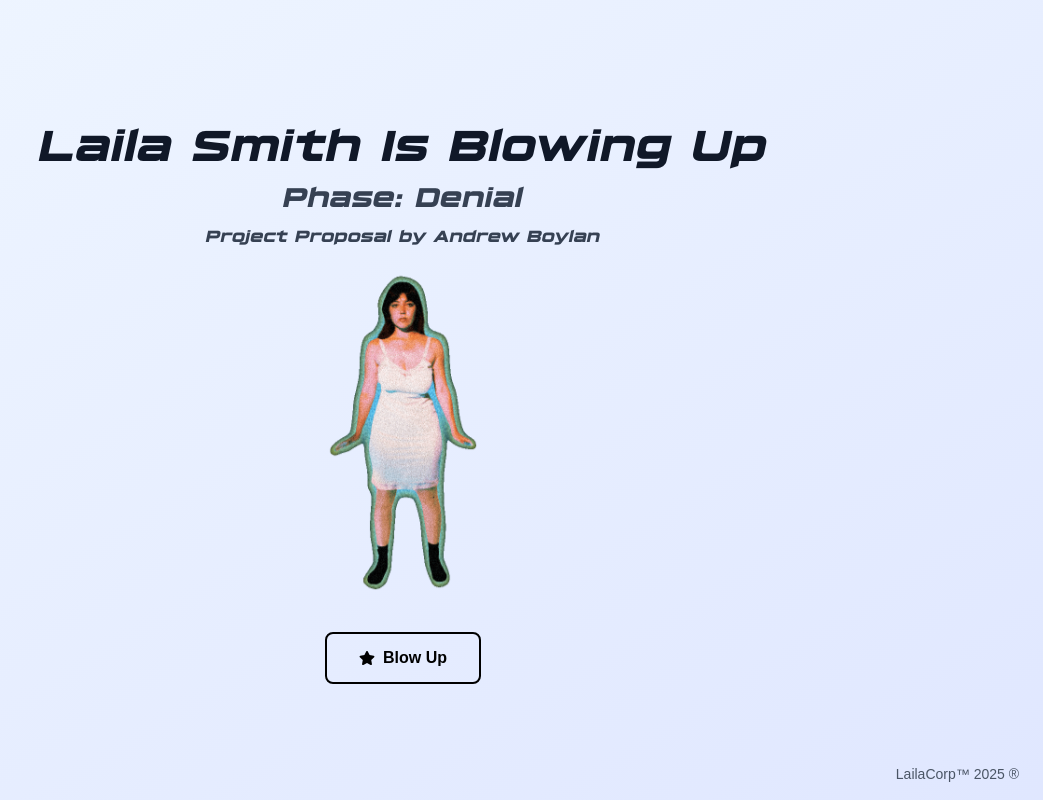
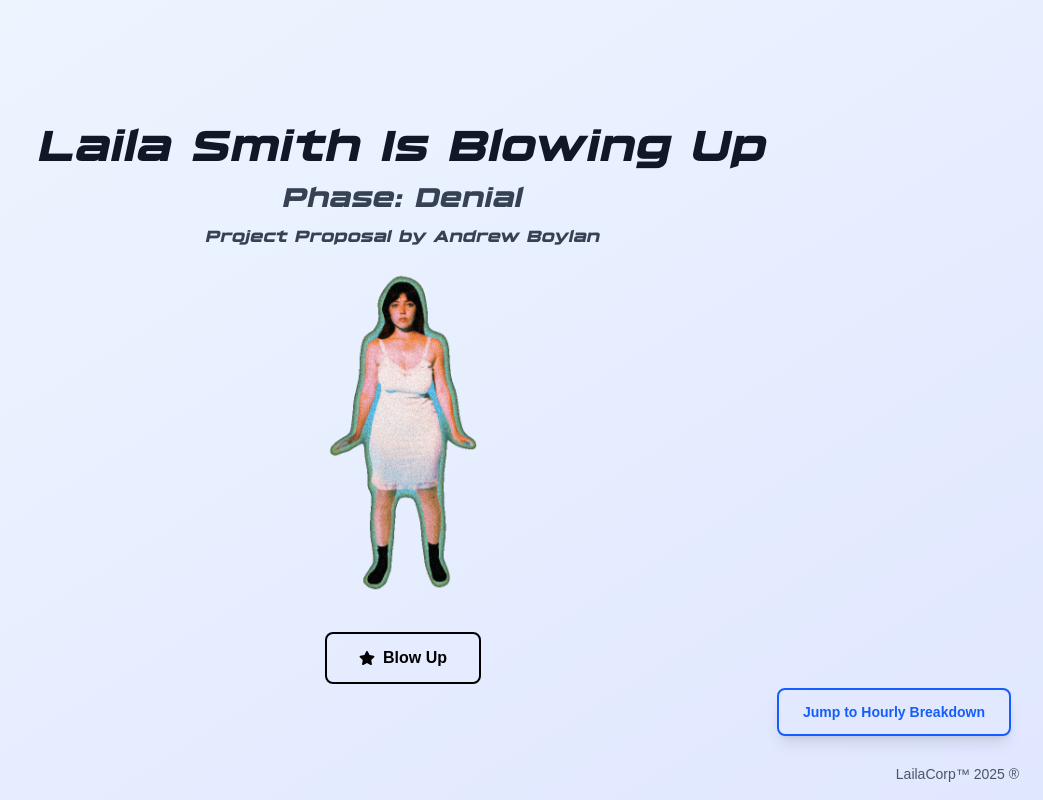
Before and after one commit to eastmountaincode/denial_payphone_proposal_2025_06_01, a Next.js app: page / in a window 1280 px wide. Shown: the top 800 px of the page, without its empty margins (237-1280 px from the left). Built offline with nearby package versions, Linux system fonts and the light colour scheme; no server answers.

Commit message:
add jump to hourly breakdown button

```diff
--- a/src/components/DenialWebsite/LeadSlide.tsx
+++ b/src/components/DenialWebsite/LeadSlide.tsx
@@ -56,8 +56,15 @@ export default function LeadSlide({}: LeadSlideProps) {
     }
   };
 
+  const scrollToHourlyBreakdown = () => {
+    const element = document.getElementById('hourly-breakdown');
+    if (element) {
+      element.scrollIntoView({ behavior: 'smooth' });
+    }
+  };
+
   return (
-    <section className="h-screen w-full flex items-center justify-center bg-gradient-to-br from-blue-50 to-indigo-100">
+    <section className="h-screen w-full flex items-center justify-center bg-gradient-to-br from-blue-50 to-indigo-100 relative">
       <div className="text-center max-w-4xl px-6">
         <h1 className="text-5xl font-bold text-gray-900 mb-3"
             style={{ fontFamily: 'HeavyItalic, Impact, Arial Black, sans-serif' }}>
@@ -97,6 +104,14 @@ export default function LeadSlide({}: LeadSlideProps) {
              </button>
          </div>
       </div>
+
+      {/* Jump to Hourly Breakdown Button */}
+      <button
+        onClick={scrollToHourlyBreakdown}
+        className="absolute bottom-16 right-8 border-2 border-blue-600 hover:bg-blue-600 hover:text-white text-blue-600 font-semibold py-3 px-6 rounded-lg text-sm shadow-lg z-50 cursor-pointer"
+      >
+        Jump to Hourly Breakdown
+      </button>
     </section>
   );
 }
--- a/src/components/HourlyBreakdown.tsx
+++ b/src/components/HourlyBreakdown.tsx
@@ -1,6 +1,6 @@
 export default function HourlyBreakdown() {
   return (
-    <section className="h-screen w-full flex items-center justify-center bg-gradient-to-br from-gray-50 to-gray-100">
+    <section id="hourly-breakdown" className="h-screen w-full flex items-center justify-center bg-gradient-to-br from-gray-50 to-gray-100">
       <div className="text-center max-w-6xl px-6">
         <h1 className="text-5xl font-bold text-gray-900 mb-3"
             style={{ fontFamily: 'HeavyItalic, Impact, Arial Black, sans-serif' }}>
```
